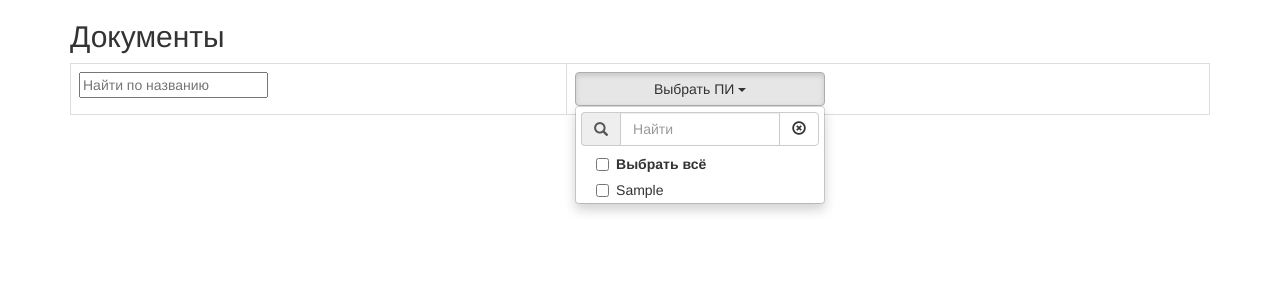
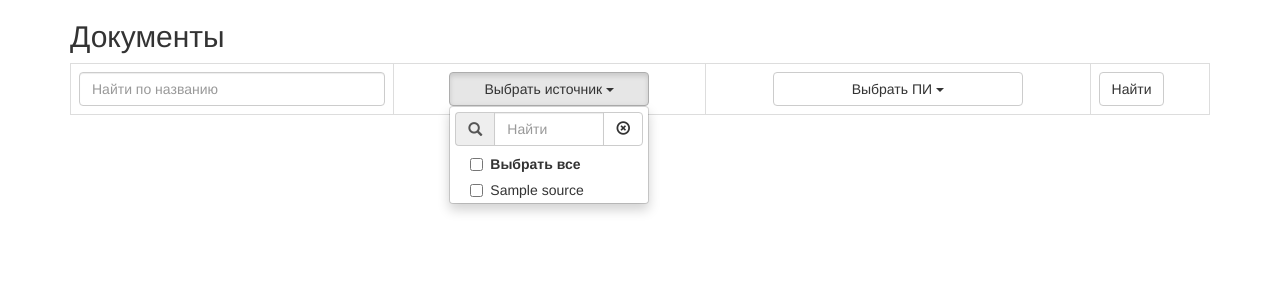
Before and after one commit to pirr/webgeolapp, a Flask app: template app/templates/docs.html in a window 1280 px wide, after a click on "Выбрать источник". Shown: the part 52-352 px from the top of the page. Run offline with Flask 2, Linux system fonts and the light colour scheme; the template is opened without the code that fills it: most values are stand-ins (such as "Sample title", 1, 10 or a date in 2020); data that the repository does not hold is empty; some libraries are stand-ins or nearby versions.

Commit message:
search in docs now work

```diff
--- a/app/static/js/base.js
+++ b/app/static/js/base.js
@@ -21,10 +21,10 @@ function logout() {
     });
 }
 
-function search(){
+function search(url){
     var searchname = $('#searchname').val();
     $.ajax({
-        url: '/docs_table',
+        url: url,
         data: JSON.stringify({searchname: searchname}),
         success: function(response) {
             console.log(response);
--- a/app/templates/docs.html
+++ b/app/templates/docs.html
@@ -1,10 +1,33 @@
 {% extends "base.html" %}
 {% block script %}
 <script type="text/javascript">
-$(document).ready( function() {
-    $('.filter').multifilter()
+var selected_pis;
+var selected_sources;
 
-       search();
+$(document).ready(function() {
+
+$('#sources_type').multiselect({
+selectAllValue: 'multiselect-all',
+includeSelectAllOption: true,
+enableFiltering: true,
+filterBehavior: 'text',
+filterPlaceholder: 'Найти',
+buttonWidth: '200px',
+nonSelectedText: 'Выбрать источник',
+selectAllText: 'Выбрать все',
+allSelectedText: 'Все',
+maxHeight: 300,
+checkboxName: 'multiselect[]',
+onChange: function(source, checked) {
+    var sources = $('#sources_type option:selected');
+    selected_sources = [];
+    $(sources).each(function(index, source){
+        selected_sources.push($(this).val());
+    });
+}
+});
+
+
 $('#pis').multiselect({
 selectAllValue: 'multiselect-all',
 includeSelectAllOption: true,
@@ -13,32 +36,36 @@ $(document).ready( function() {
 filterPlaceholder: 'Найти',
 buttonWidth: '250px',
 nonSelectedText: 'Выбрать ПИ',
-        selectAllText: 'Выбрать всё',
-        allSelectedText: 'Всё',
-        maxHeight: 200,
+selectAllText: 'Выбрать все',
+allSelectedText: 'Все',
+maxHeight: 300,
 checkboxName: 'multiselect[]',
 onChange: function(pi, checked) {
     var pis = $('#pis option:selected');
-            var selected = [];
+    selected_pis = [];
     $(pis).each(function(index, pi){
-                selected.push($(this).val());
-            });
-            console.log(selected)
-            $.ajax({
-                url: '/docs_table',
-                type: 'POST',
-                data: JSON.stringify({pis_id: selected}),
-                success: function(response) {
-                    console.log(response)
-            }
+        selected_pis.push($(this).val());
     });
 }
 });
 });
 
-
-
-
+function postDataDocs(){
+    searchname = $('#searchname').val();
+    selected_pis = selected_pis;
+    selected_sources = selected_sources;
+    $.ajax({
+        url: '/docs_table',
+        type: 'POST',
+        data: JSON.stringify({searchname:searchname,
+                                pis_id:selected_pis,
+                                sources_id:selected_sources}),
+        success: function(response) {
+            console.log(response);
+            $('#search_results').html(response.html)
+        }
+});
+}
 
 
 </script>
@@ -52,17 +79,26 @@ $(document).ready( function() {
     <table class="table table-bordered">
         <tr>
             <td>
-            <input id="searchname" type="text"
-            onkeyup="search()" class="filter" placeholder="Найти по названию"/>
+            <input class="form-control" id="searchname" type="text"
+             placeholder="Найти по названию"/>
             </td>
-            <td>
-            <select id="pis" class="filter" multiple="multiple" name="select[]">
+            <td align="center">
+            <select id="sources_type" multiple="multiple" name="select[]">
+            {% for source in sources_type %}
+            <option value="{{source.id}}">{{source.name}}</option>
+            {% endfor %}
+            </td>
+            <td align="center">
+            <select id="pis" multiple="multiple" name="select[]">
             {% for pi in dic_pi %}
             <option value="{{pi.pi_id}}">{{pi.pi}}</option>
             {% endfor %}
             </select>
             </td>
+            <td>
+            <button id="postDataDocs" class="btn btn-default" onclick="postDataDocs()">Найти</button>
             </td>
+
         </tr>
     </table>
 </div>
--- a/app/views.py
+++ b/app/views.py
@@ -29,9 +29,15 @@ def docs():
         FROM dic_pi""")
     dic_pi = dic_cur.fetchall()
 
+    dic_cur.execute("""SELECT *
+        FROM dic_source_type
+        """)
+    sources_type = dic_cur.fetchall()
+
     return render_template(
             'docs.html',
             dic_pi=dic_pi,
+            sources_type = sources_type,
             user=session.get('user'),
             title='Документы',
             )
@@ -498,16 +504,23 @@ def obj_edit_post(obj_id):
 def docs_table():
     dic_cur = db.dbCon().cursor(pymysql.cursors.DictCursor)
     data = request.get_json()
+    if 'searchname' in data:
+        searchname = data['searchname']
+    else:
+        searchname = ''
+
     if 'pis_id' in data:
         pis_id = ','.join(map(str,data['pis_id']))
-    else:
-        dic_cur.execute("""SELECT doc_pi.pi_id FROM doc_pi""")
-        pis_id = dic_cur.fetchall
-        pis_id = list(pis_id.values())
 
+    if 'sources_id' in data:
+        sources_id = ','.join(map(str,data['sources_id']))
 
     dic_cur.execute("""SELECT
-            docs.id, objs_docs.obj_id, docs.name, dic_source_type.name AS 'source_type', dic_pi.id AS 'pi_id',
+            docs.id,
+            objs_docs.obj_id,
+            docs.name,
+            dic_source_type.name AS 'source_type',
+            dic_pi.id AS 'pi_id',
             GROUP_CONCAT(dic_pi.pi ORDER BY dic_pi.pi SEPARATOR ', ') AS 'pi',
             GROUP_CONCAT(DISTINCT dic_pi.type_pi ORDER BY dic_pi.type_pi SEPARATOR ', ') AS 'group_pi'
             FROM docs
@@ -516,10 +529,11 @@ def docs_table():
             LEFT JOIN dic_pi ON dic_pi.id = doc_pi.pi_id
             LEFT JOIN source ON docs.id = source.doc_id
             LEFT JOIN dic_source_type ON dic_source_type.id = source.source_type_id
-            WHERE doc_pi.pi_id IN %s docs.name LIKE %s
+            WHERE FIND_IN_SET (doc_pi.pi_id, %s) AND docs.name LIKE %s AND FIND_IN_SET (dic_source_type.id, %s)
             GROUP BY docs.id
-            LIMIT 250
-            """,(pis_id ,'%'+data['searchname']+'%'))
+            LIMIT 150
+            """,(pis_id, '%'+searchname+'%', sources_id))
+
 
     docs = dic_cur.fetchall()
 
```
Lines whose indentation alone changed are shown as unchanged.
